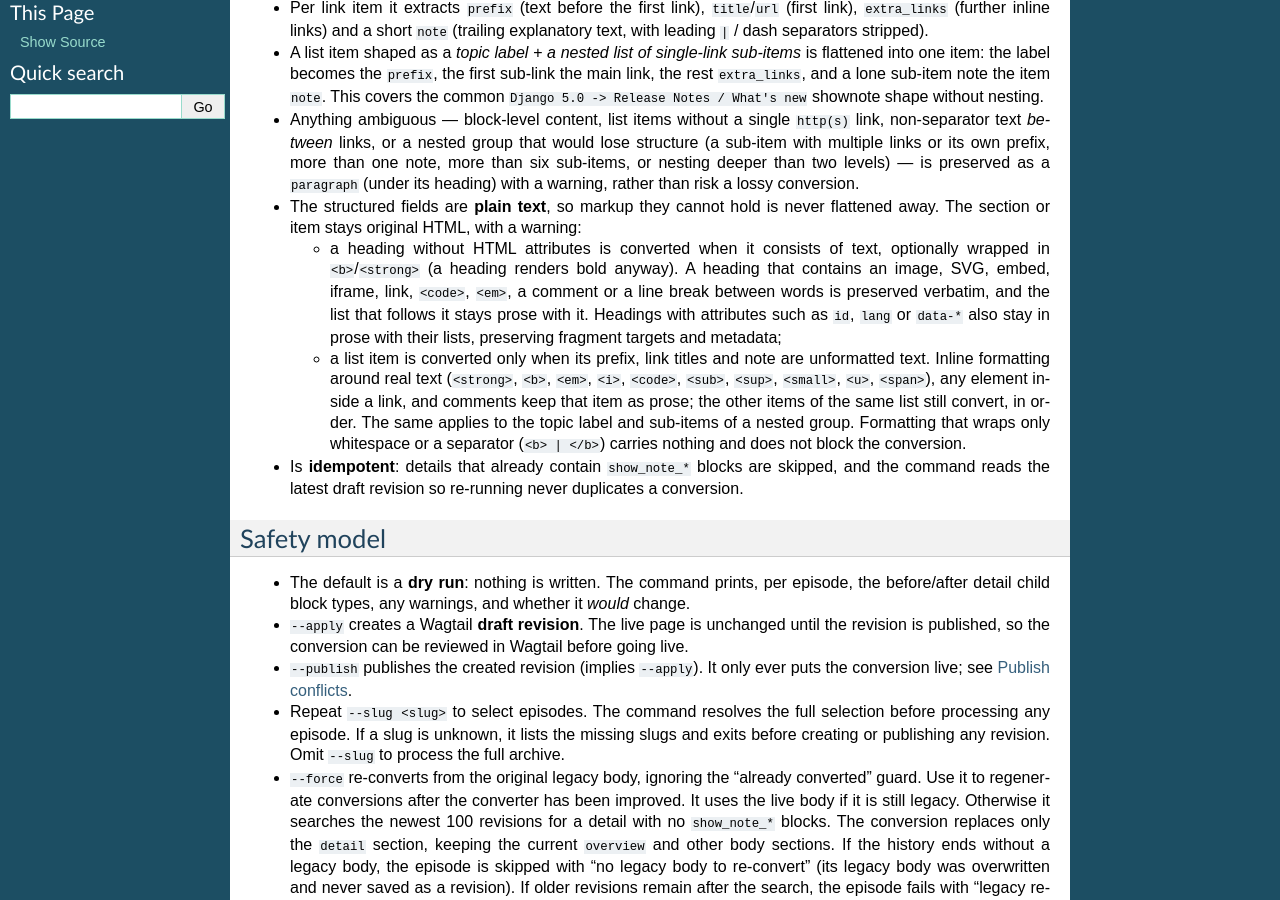
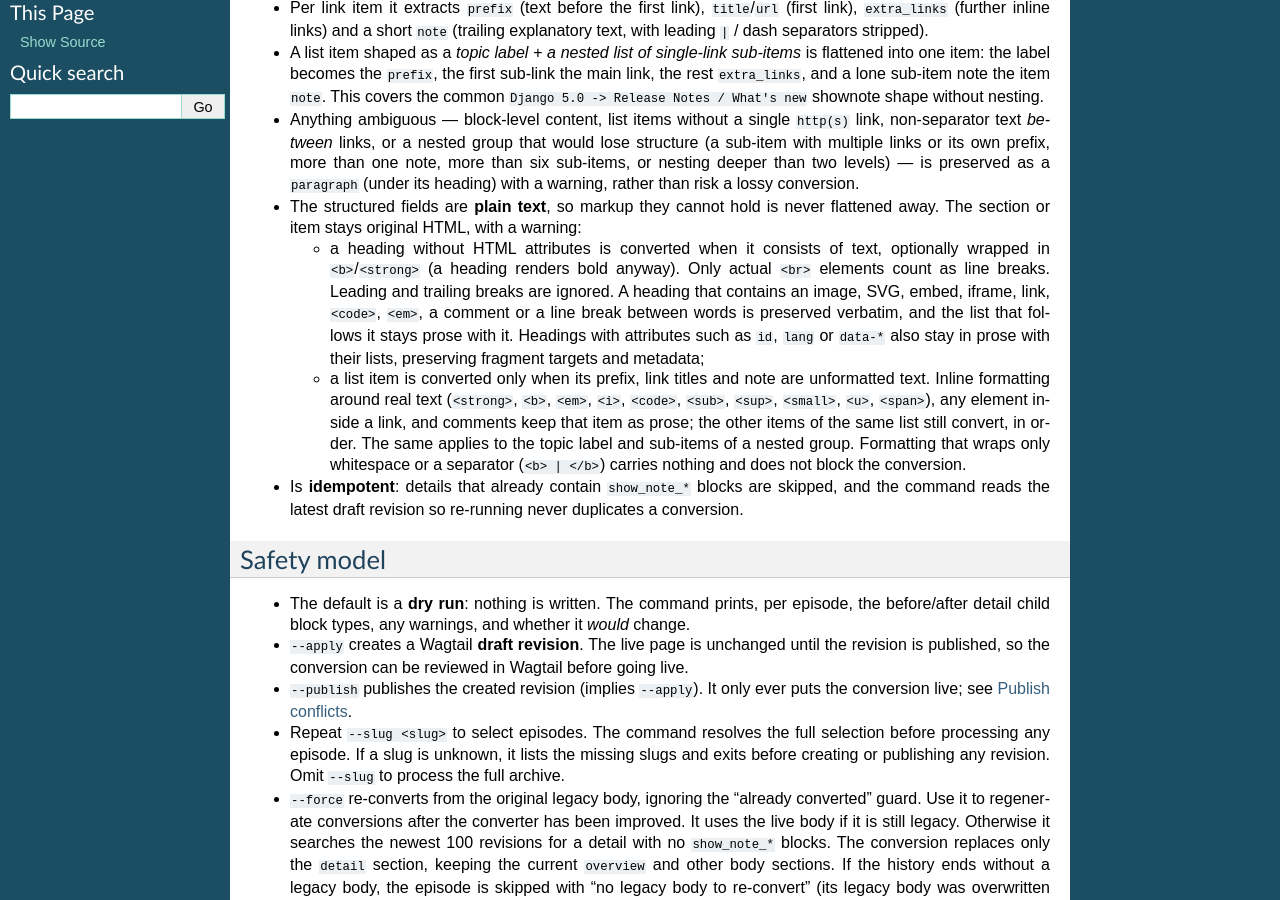
Before and after one commit to ephes/python-podcast, a Sphinx documentation site: the page built from docs/convert-show-notes-runbook.rst, in a window 1280 px wide and 900 px high, scrolled down 430 px. Built offline with Sphinx 7.4.7, drawn with Linux system fonts in a browser that asks for light colours.

Commit message:
Distinguish literal heading text from HTML line breaks

```diff
--- a/CHANGELOG.rst
+++ b/CHANGELOG.rst
@@ -6,6 +6,9 @@ Unreleased
 
 * Keep headings with HTML attributes and their following lists in prose during
   show-note conversion, preserving fragment targets and metadata.
+
+* Preserve literal heading text during show-note conversion by recognizing
+  only HTML ``<br>`` elements as line breaks.
 
 * Keep cached episode listings renderable after a page is deleted. Remember
   missing pages for the request and omit their persistent play actions.
--- a/docs/convert-show-notes-runbook.rst
+++ b/docs/convert-show-notes-runbook.rst
@@ -44,12 +44,13 @@ What the command does
   flattened away. The section or item stays original HTML, with a warning:
 
   - a heading without HTML attributes is converted when it consists of text,
-    optionally wrapped in ``<b>``/``<strong>`` (a heading renders bold anyway). A heading that
-    contains an image, SVG, embed, iframe, link, ``<code>``, ``<em>``, a comment
-    or a line break between words is preserved verbatim, and the list that
-    follows it stays prose with it. Headings with attributes such as ``id``,
-    ``lang`` or ``data-*`` also stay in prose with their lists, preserving
-    fragment targets and metadata;
+    optionally wrapped in ``<b>``/``<strong>`` (a heading renders bold anyway).
+    Only actual ``<br>`` elements count as line breaks. Leading and trailing
+    breaks are ignored. A heading that contains an image, SVG, embed, iframe,
+    link, ``<code>``, ``<em>``, a comment or a line break between words is
+    preserved verbatim, and the list that follows it stays prose with it.
+    Headings with attributes such as ``id``, ``lang`` or ``data-*`` also stay
+    in prose with their lists, preserving fragment targets and metadata;
   - a list item is converted only when its prefix, link titles and note are
     unformatted text. Inline formatting around real text (``<strong>``,
     ``<b>``, ``<em>``, ``<i>``, ``<code>``, ``<sub>``, ``<sup>``, ``<small>``,
```
Also changed, not shown: 2 other files.
